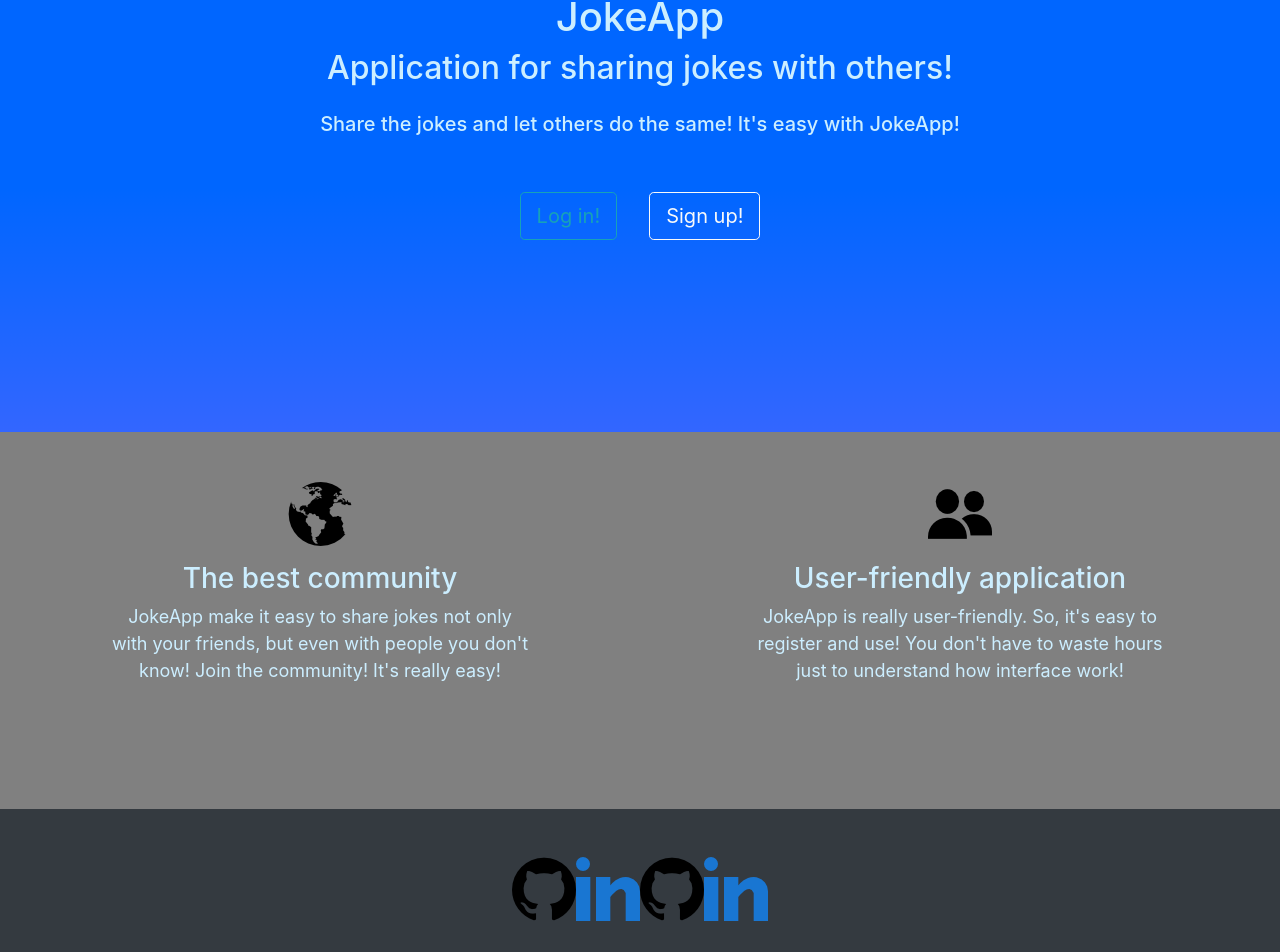
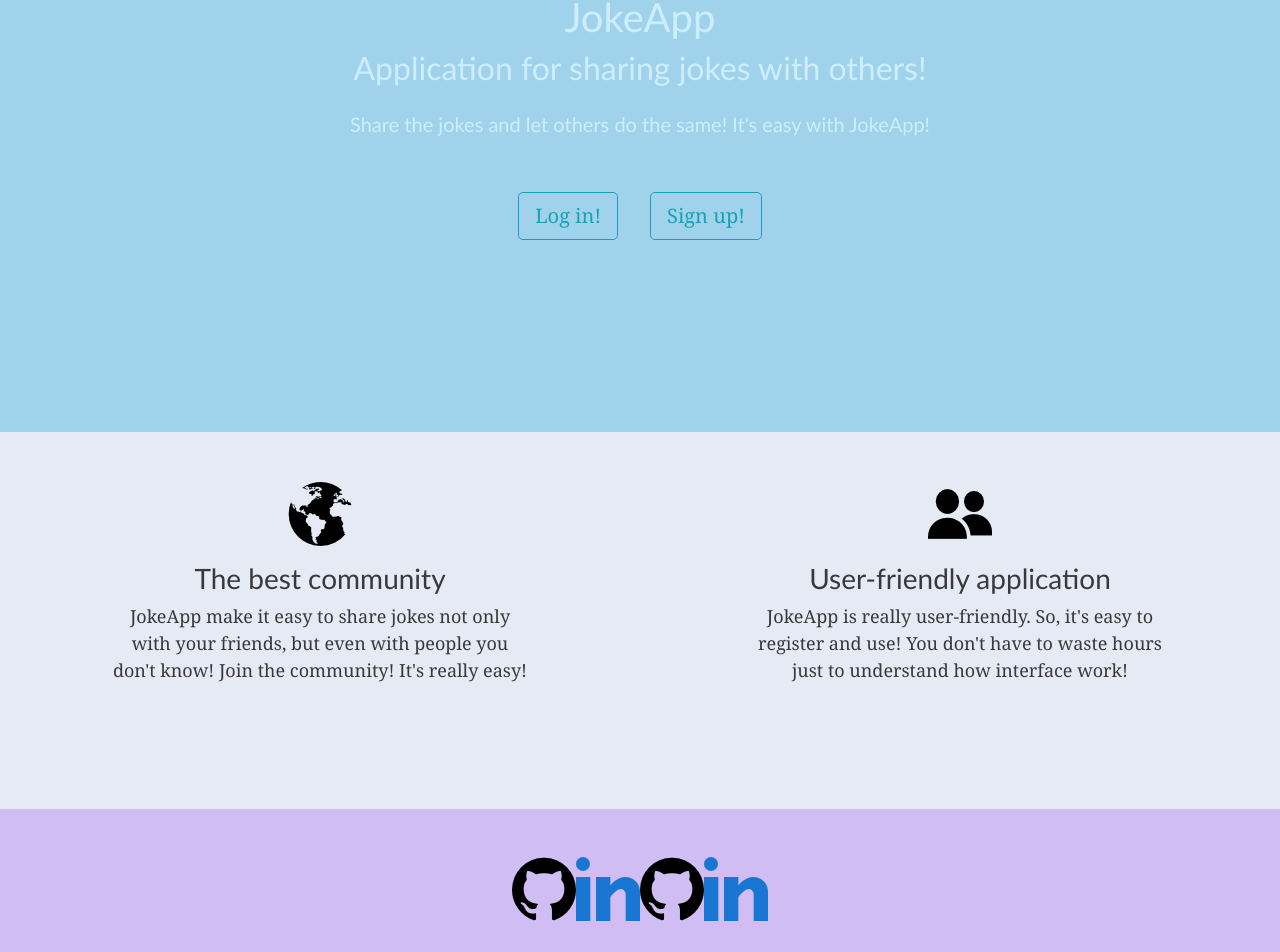
Before and after one commit to DanielSzatkowski/JokeApp-Frontend, a React (Create React App) app: page / in a window 1280 px wide. Shown: the part 165-1117 px from the top of the page. Built offline with nearby package versions, Linux system fonts and the light colour scheme.

Commit message:
changed colors and look of the application

```diff
--- a/src/components/home/home.css
+++ b/src/components/home/home.css
@@ -2,19 +2,19 @@
     margin:0;
     padding-bottom: 15%;
     padding-top: 8%;
-    background-image: linear-gradient(to bottom, #0066ff 55%, #3366ff 100%);
+    background-color: #A0D2EB;
     color: #cceeff
 }
 
 .additional-info {
-    background:    grey;
+    background:    #E5EAF5;
     padding-top: 4%;
     padding-bottom: 10%;
     font-size: large;
-    color: #cceeff;
+    color: #3a383b;
 }
 
 .footer {
-    background: #343a40;
-    color: #cceeff
+    background: #D0BDF4;
+    color: #0a5175
 }
--- a/src/components/home/mainCard/MainCard.js
+++ b/src/components/home/mainCard/MainCard.js
@@ -22,7 +22,7 @@ function MainCard(props) {
                         Log in!
                     </Button>
                     <Button
-                        variant="outline-light"
+                        variant="outline-info"
                         size="lg"
                         className="ml-3"
                         href="/registration"
--- a/src/components/jokeAdd/JokeAdd.js
+++ b/src/components/jokeAdd/JokeAdd.js
@@ -80,6 +80,7 @@ class JokeAdd extends Component {
                                     <Form.Group>
                                         <Form.Control
                                             type="text"
+                                            as="textarea"
                                             placeholder="content"
                                             name="content"
                                             value={values.content}
--- a/src/index.css
+++ b/src/index.css
@@ -13,12 +13,12 @@ code {
 }
 
 .background-container {
-  background: grey;
+  background: #A0D2EB;
   min-height: 100vh;
 }
 
 .foreground-container {
-  background: white;
+  background: #D0B0F4;
 }
 
 .no-bullet {
@@ -31,5 +31,18 @@ code {
 
 .header-title {
   text-decoration: underline;
-  color: #cceeff;
+  color: white;
 }
+
+div, Row, Container, form, label {
+  /*font-family: Impact, Haettenschweiler, 'Arial Narrow Bold', sans-serif;*/
+  font-family: Cambria, Cochin, Georgia, Times, 'Times New Roman', serif;
+}
+
+h1, h2, h3, h4, h5, h6 {
+  font-family: 'Trebuchet MS', 'Lucida Sans Unicode', 'Lucida Grande', 'Lucida Sans', Arial, sans-serif;
+}
+
+label {
+  margin: 1vh;
+}
```
